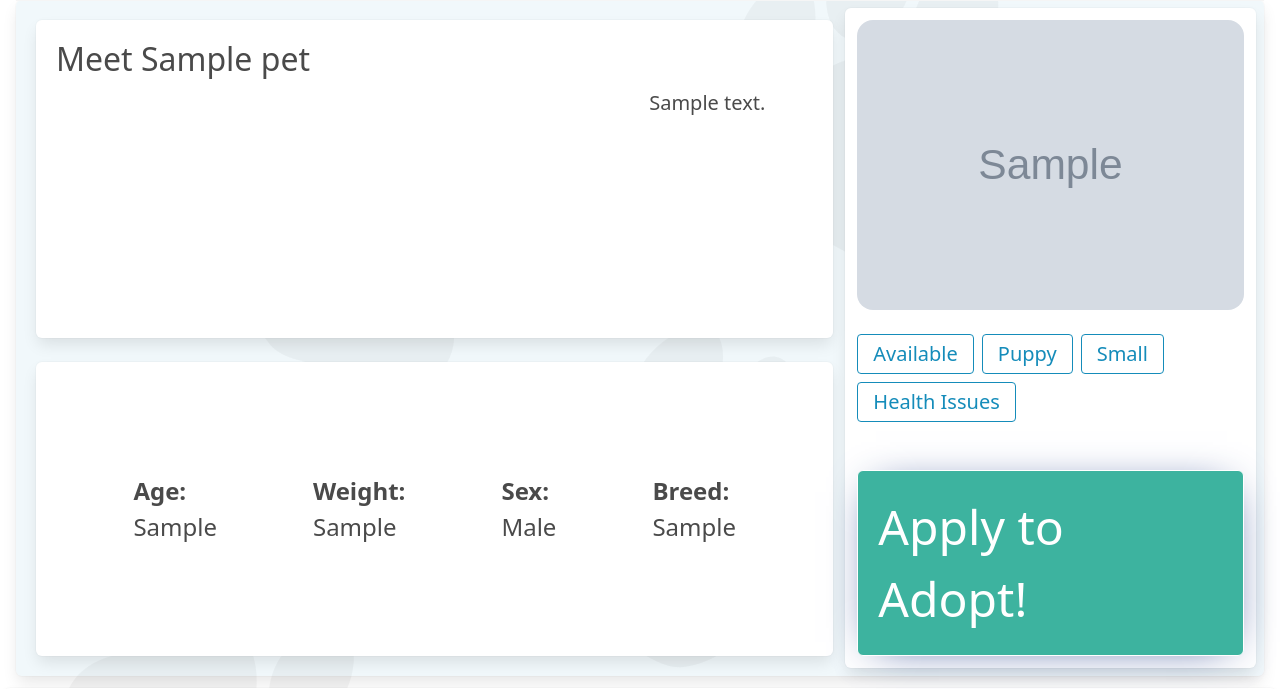
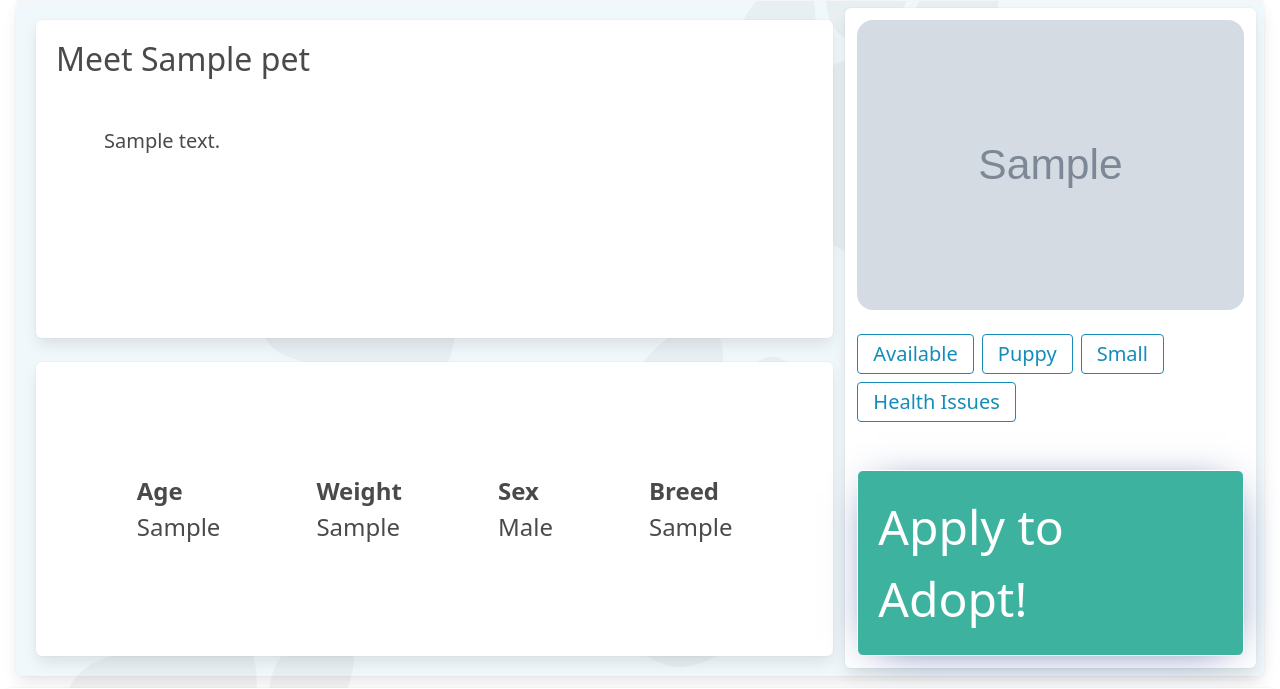
Before and after one commit to Team-Caktus/2therescue, a Django app: page /pets/1/ in a window 1280 px wide. Shown: the part 139-828 px from the top of the page. Run offline with Django 3.2, Linux system fonts and the light colour scheme; tables that the repository leaves empty hold one stand-in row (values such as "Sample post"); grey boxes marked "Sample" are stand-in pictures; parts of the project's set-up code (start-up, migrations or seed data) failed here and were passed over.

Commit message:
smallest changes ever omg this needs to be done seriously for the last time

```diff
--- a/templates/petrescue/pet_detail.html
+++ b/templates/petrescue/pet_detail.html
@@ -6,14 +6,14 @@
             <div class="tile is-ancestor">
                 <div class="tile is-8 is-parent is-vertical">
                   <div class="tile is-child box is-flex is-justify-content-space-between">
-                        <h2 style="font-size: 2rem;">Meet {{ pet.name }}</h2>
-                            <p style="font-size:1.25rem;">{{ pet.description }}</p>
+                        <div><h2 style="font-size: 2rem;">Meet {{ pet.name }}</h2>
+                            <p style="font-size:1.25rem;">{{ pet.description }}</p></div>
           </div>
                         <div class="tile is-child box is-flex is-justify-content-space-around" style="padding: .5rem;"><div class="level up">
-                                <p><b>Age:</b><br />{{ pet.age }}</p>
-                                <p><b>Weight:</b><br />{{ pet.weight }}</p>
-                                <p><b>Sex:</b><br />{{ pet.sex }}</p>
-                                <p><b>Breed:</b><br />{{ pet.breed }}</p>
+                                <p><b>Age</b><br />   {{ pet.age }}</p>
+                                <p><b>Weight</b><br />{{ pet.weight }}</p>
+                                <p><b>Sex</b><br />{{ pet.sex }}</p>
+                                <p><b>Breed</b><br />{{ pet.breed }}</p>
                         </div>
                             </div>
                           </div>
```
